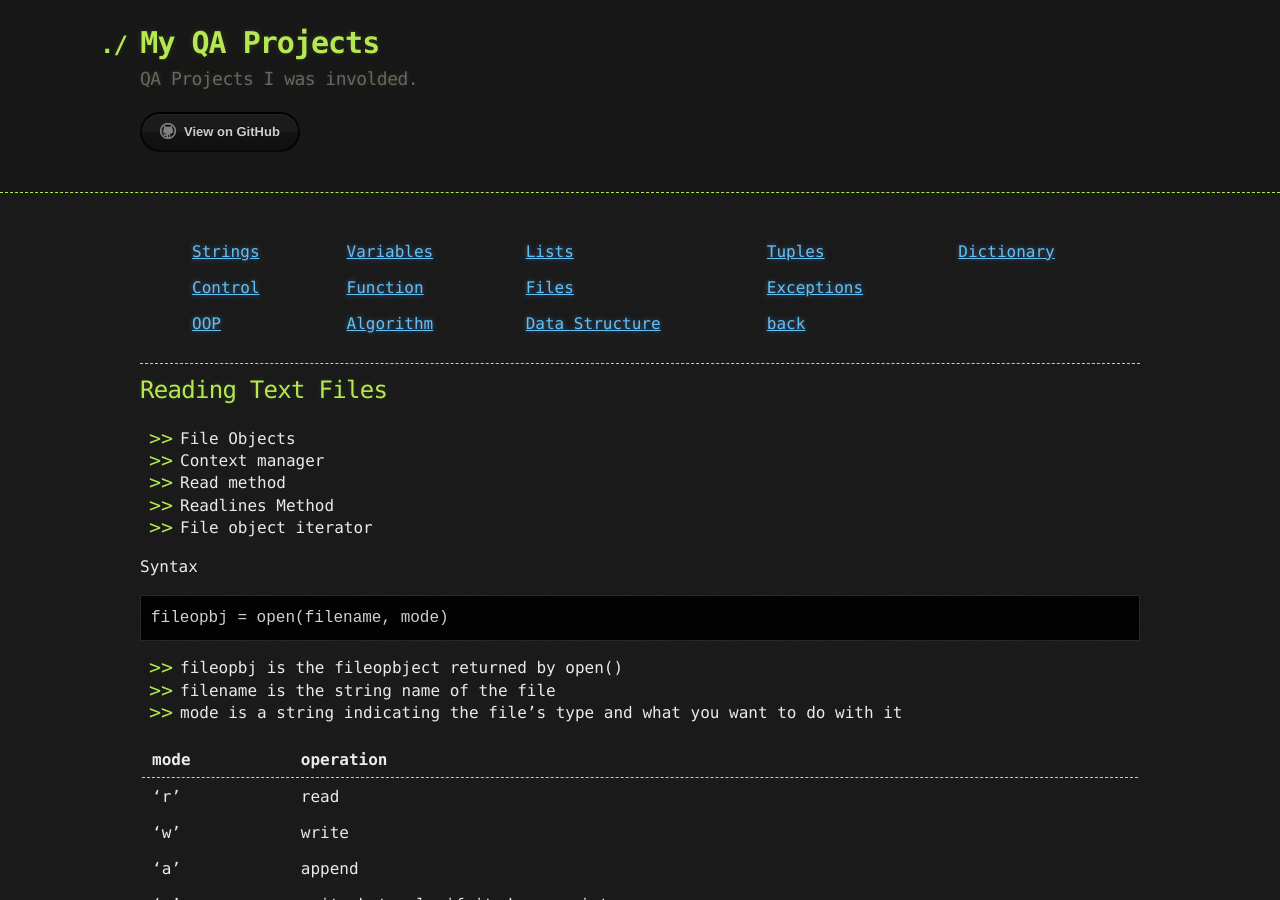
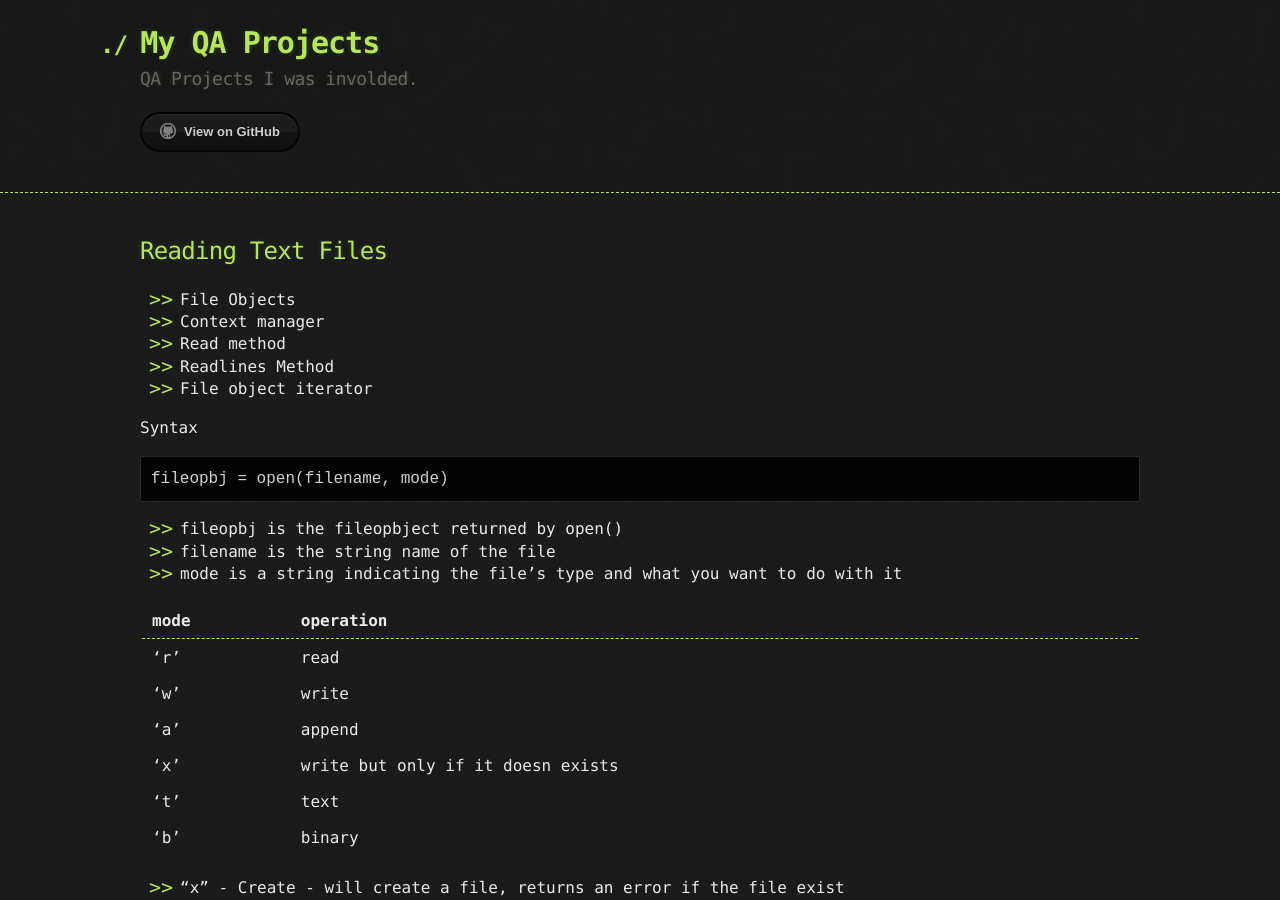
Before and after one commit to sciustechnologia/sciustechnologia.github.io, a Jekyll site: the page built from python/05_file/0502_readingTextFiles.md, in a window 1280 px wide and 900 px high. Built offline with Jekyll 4.4.1, drawn with Linux system fonts in a browser that asks for light colours; some of the changed text lies outside the part shown.

Commit message:
Update 0502_readingTextFiles.md

```diff
--- a/python/05_file/0502_readingTextFiles.md
+++ b/python/05_file/0502_readingTextFiles.md
@@ -1,12 +1,8 @@
 ---
-title: UCB Python - lecture -  Reading Text Files
+title: Python -  Reading Text Files
 layout: default
 ---
-|| [Strings](./strings.html) || [Variables](./variables.html) || [Lists](./lists.html) || [Tuples](./tuples.html) || [Dictionary](./dictionary.html) ||
-|| [Control](./control.html) || [Function](./function.html)|| [Files](./files.html) || [Exceptions](./exceptions.html) ||
-|| [OOP](./oop.html) || [Algorithm](./algorithm.html) ||[Data Structure](./datastructure.html) ||[back](./index.html)
 
----
 
 ## Reading Text Files
 
```
Also changed, not shown: other parts of python/05_file/0502_readingTextFiles.md (+8 -0 lines).
